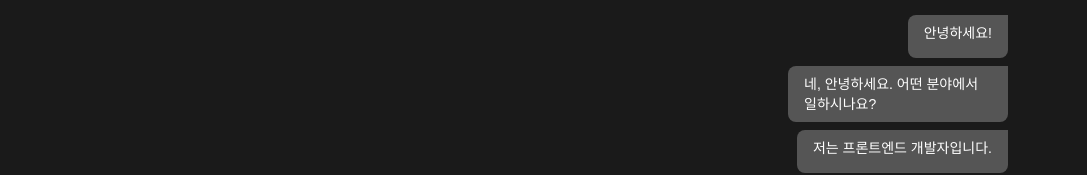
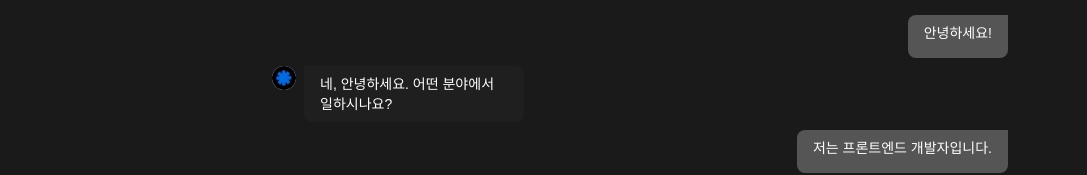
Before and after one commit to goorm-CHACHA/FE, a Next.js app: page /chat in a window 1280 px wide. Shown: the part 405-580 px from the top of the page, without its empty margins (0-1087 px from the left). Built offline with nearby package versions, Linux system fonts and the light colour scheme; no server answers.

Commit message:
feat: 임시데이터 변경

```diff
--- a/app/(top-layout)/chat/page.tsx
+++ b/app/(top-layout)/chat/page.tsx
@@ -28,16 +28,16 @@ const tempChats: Chat[] = [
 ];
 
 const tempMessages = [
-  { id: 1, senderId: 'USER1', content: '안녕하세요!', timestamp: '10:00' },
+  { id: 1, senderId: 'user', content: '안녕하세요!', timestamp: '10:00' },
   {
     id: 2,
-    senderId: 'USER2',
+    senderId: 'other',
     content: '네, 안녕하세요. 어떤 분야에서 일하시나요?',
     timestamp: '10:02',
   },
   {
     id: 3,
-    senderId: 'USER1',
+    senderId: 'user',
     content: '저는 프론트엔드 개발자입니다.',
     timestamp: '10:05',
   },
```
